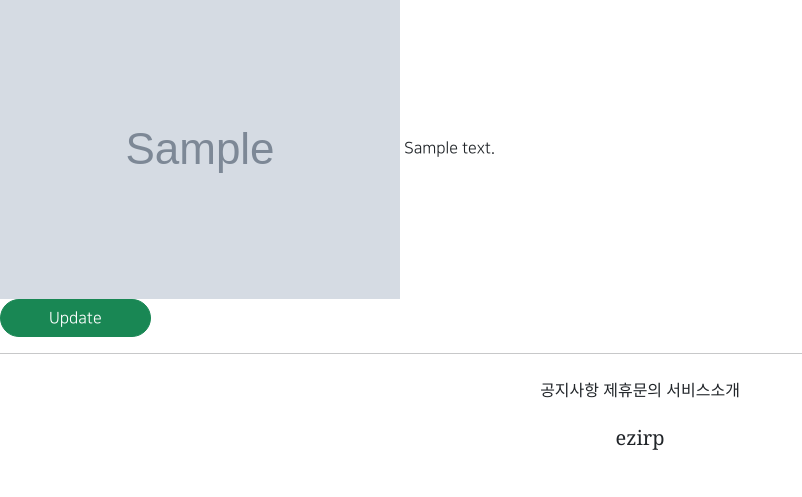
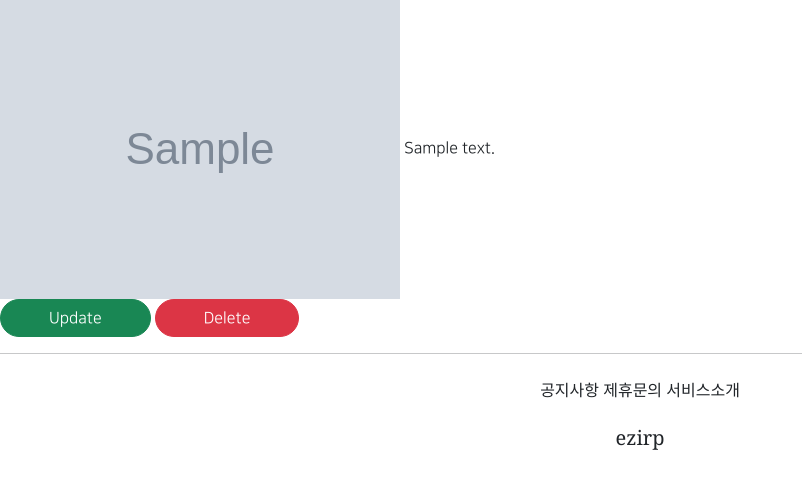
Before and after one commit to yeonsangKim/django_1, a Django app: page /articles/detail/1 in a window 1280 px wide. Shown: the part 303-800 px from the top of the page, without its empty margins (0-802 px from the left). Run offline with Django 3.2, Linux system fonts and the light colour scheme; tables that the repository leaves empty hold one stand-in row (values such as "Sample post"); grey boxes marked "Sample" are stand-in pictures; parts of the project's set-up code (start-up, migrations or seed data) failed here and were passed over; some libraries are stand-ins or nearby versions.

Commit message:
8/4 3 class commit 3

```diff
--- a/articleapp/templates/articleapp/detail.html
+++ b/articleapp/templates/articleapp/detail.html
@@ -19,6 +19,10 @@
                    class="btn btn-success rounded-pill px-5">
                     Update
                 </a>
+                <a href="{% url 'articleapp:delete' pk=target_article.pk %}"
+                   class="btn btn-danger rounded-pill px-5">
+                    Delete
+                </a>
             </div>
             </div>
 
--- a/articleapp/urls.py
+++ b/articleapp/urls.py
@@ -2,7 +2,7 @@
 from django.urls import path
 from django.views.generic import TemplateView
 
-from articleapp.views import ArticleCreateView, ArticleDetailView, ArticleUpdateView
+from articleapp.views import ArticleCreateView, ArticleDetailView, ArticleUpdateView, ArticleDeleteView
 
 app_name = 'articleapp'
 
@@ -15,5 +15,7 @@ urlpatterns = [
 
     path('update/<int:pk>',ArticleUpdateView.as_view(),name='update'),
 
+    path('delete/<int:pk>',ArticleDeleteView.as_view(),name='delete'),
+
 
 ]
--- a/articleapp/views.py
+++ b/articleapp/views.py
@@ -2,7 +2,7 @@ from django.shortcuts import render
 
 # Create your views here.
 from django.urls import reverse_lazy
-from django.views.generic import CreateView, DetailView, UpdateView
+from django.views.generic import CreateView, DetailView, UpdateView, DeleteView
 
 from articleapp.forms import ArticleCreationForm
 from articleapp.models import Article
@@ -37,3 +37,9 @@ class ArticleUpdateView(UpdateView):
     def get_success_url(self):
         from django.urls import reverse
         return reverse('articleapp:detail', kwargs={'pk': self.object.pk})
+
+class ArticleDeleteView(DeleteView):
+    model = Article
+    context_object_name = 'target_article'
+    success_url = reverse_lazy('articleapp:list')
+    template_name = 'articleapp/delete.html'
```
Also changed, not shown: articleapp/templates/articleapp/delete.html (added, +23 -0 lines).
